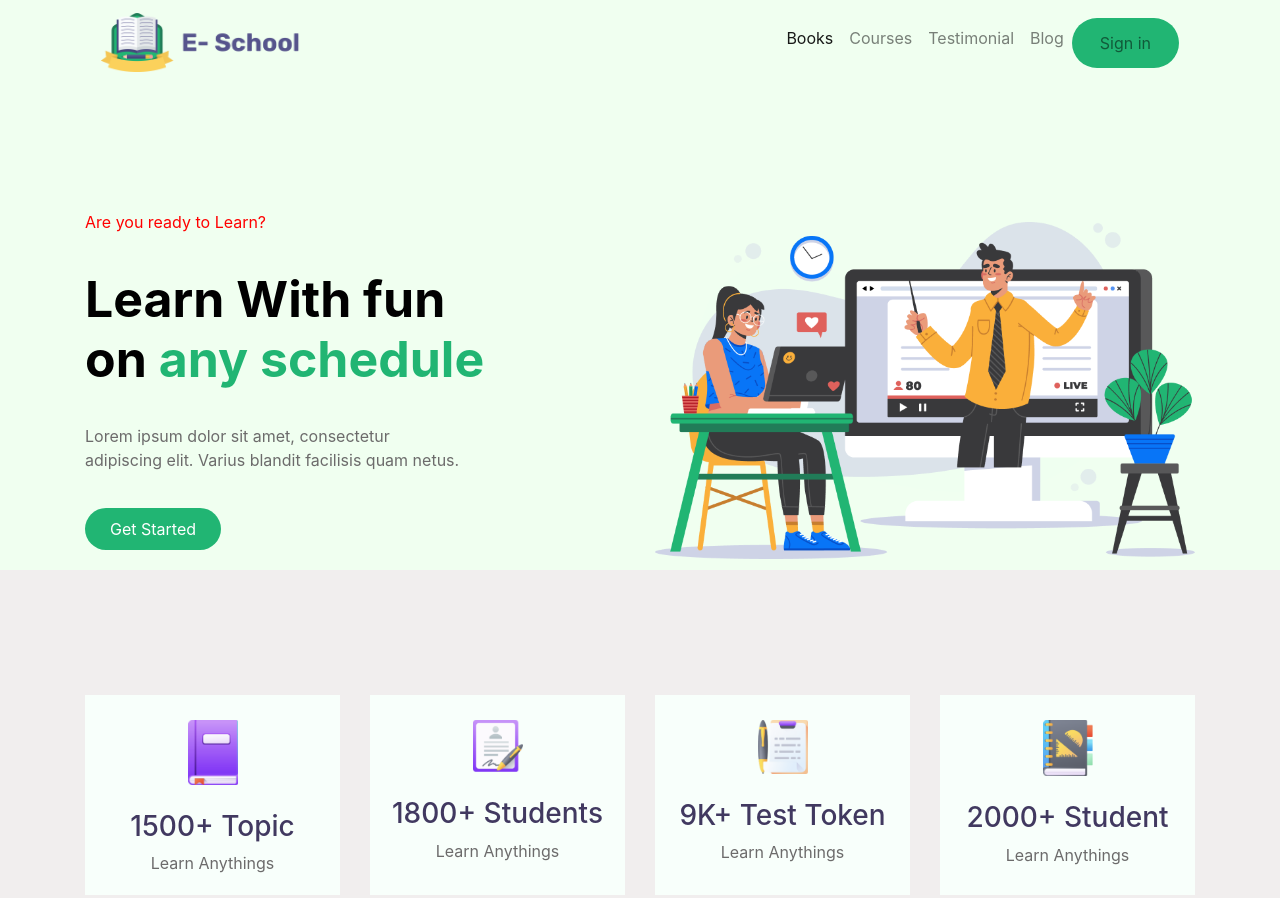
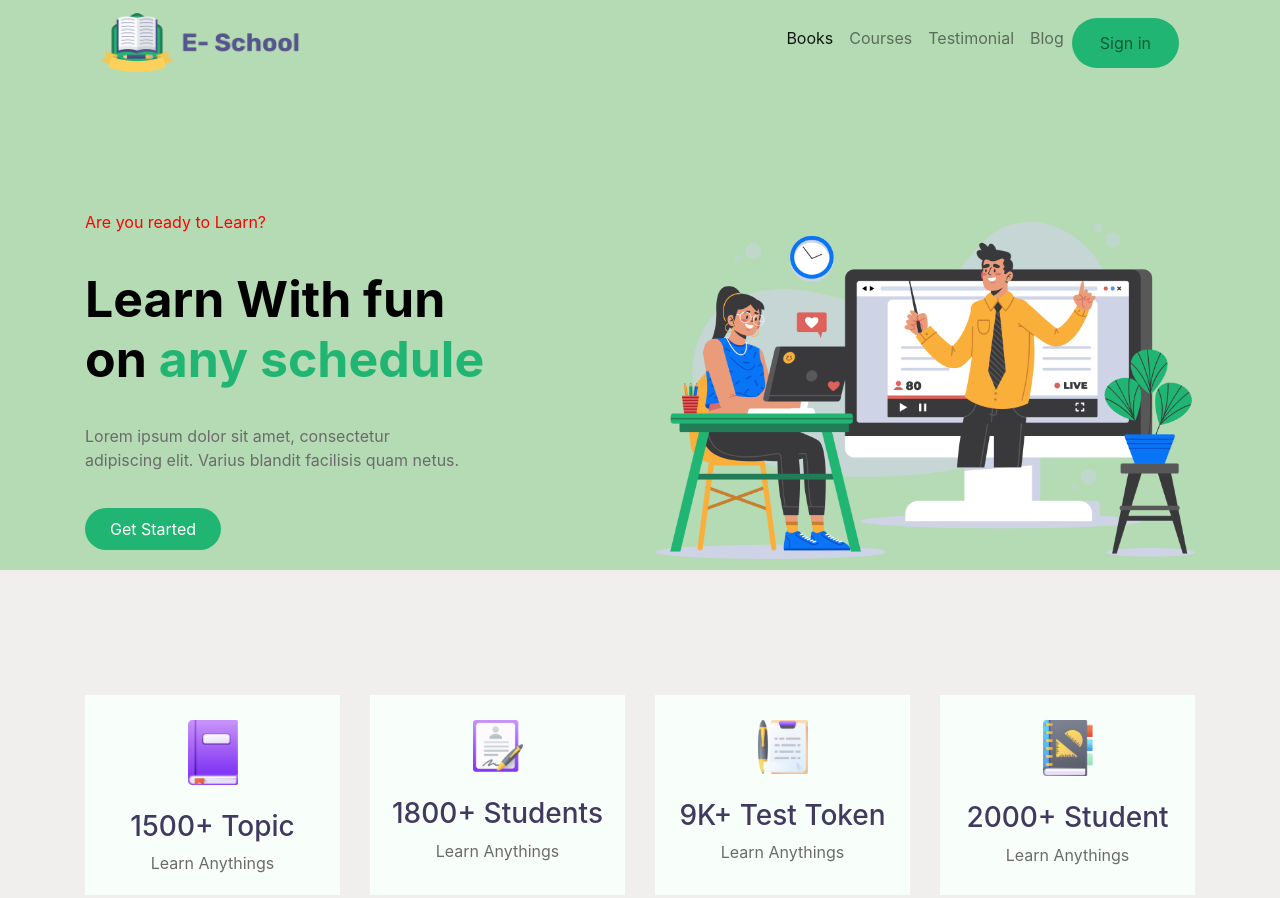
Before and after one commit to AHAnike/Assingment-2, a plain HTML site: page index.html in a window 1280 px wide. Shown: the top 898 px of the page. Drawn offline with nearby package versions, Linux system fonts and the light colour scheme.

Commit message:
bacground color

```diff
--- a/style.css
+++ b/style.css
@@ -2,7 +2,7 @@ body{
     background-color: #f1eeee;
 }
 .header{
-    background-color: #F0FFF0;
+    background-color: #b5dbb5;
 
 }
 .navbar-brand img{
```
